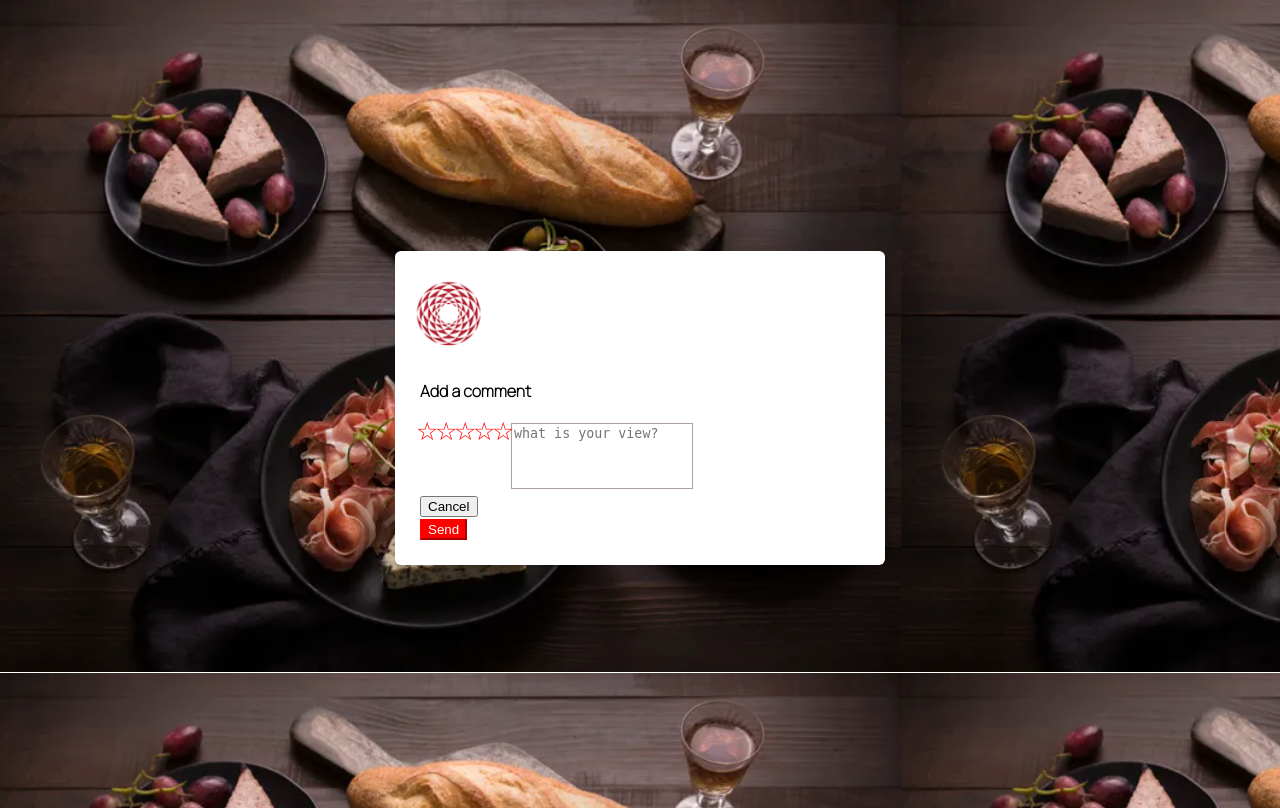
After one commit to arnabsingha2002/Python_project, a FastAPI app: template templates/rate.html in a window 1280 px wide. The commit adds this page. Run offline with FastAPI, Linux system fonts and the light colour scheme; the template is opened without the code that fills it, so the values that code supplies are empty.

Commit message:
rating feature

```diff
--- a/main.py
+++ b/main.py
@@ -22,3 +22,7 @@ async def login(username: str, password: str):
 @app.get("/about", response_class=HTMLResponse)
 async def about_us(request: Request):
     return templates.TemplateResponse("abt.html", {"request": request})
+
+@app.get("/rate", response_class=HTMLResponse)
+async def about_us(request: Request):
+    return templates.TemplateResponse("rate.html", {"request": request})
--- /dev/null
+++ b/static/rate.css
@@ -0,0 +1,103 @@
+@import url('https://fonts.googleapis.com/css2?family=Manrope:wght@200&display=swap');
+
+html,
+body {
+    height: 100%
+}
+
+body {
+    display: grid;
+   place-items: center;
+    font-family: 'Manrope', sans-serif;
+   background: url(/static/images/bg.png);
+
+}
+
+.card {
+    position: relative;
+    display: flex;
+    flex-direction: column;
+    min-width: 0;
+    padding: 20px;
+    width: 450px;
+    word-wrap: break-word;
+    background-color: #fff;
+    background-clip: border-box;
+    border-radius: 6px;
+    /* Standard property */
+    box-shadow: 2px 2px 4px rgba(0, 0, 0, 0.2);
+    -moz-box-shadow: 0px 0px 5px 0px rgba(212, 182, 212, 1)
+}
+
+.comment-box{
+
+    padding:5px;
+}
+
+
+
+.comment-area textarea{
+   resize: none;
+        border: 1px solid #ad9f9f;
+}
+
+
+.form-control:focus {
+    color: #495057;
+    background-color: #fff;
+    border-color: #ffffff;
+    outline: 0;
+    box-shadow: 0 0 0 1px rgb(255, 0, 0) !important;
+}
+
+.send {
+    color: #fff;
+    background-color: #ff0000;
+    border-color: #ff0000;
+}
+
+.send:hover {
+    color: #fff;
+    background-color: #f50202;
+    border-color: #f50202;
+}
+
+
+.rating {
+ display: flex;
+        margin-top: -10px;
+    flex-direction: row-reverse;
+    margin-left: -4px;
+        float: left;
+}
+
+.rating>input {
+    display: none
+}
+
+.rating>label {
+        position: relative;
+    width: 19px;
+    font-size: 25px;
+    color: #ff0000;
+    cursor: pointer;
+}
+
+.rating>label::before {
+    content: "\2605";
+    position: absolute;
+    opacity: 0
+}
+
+.rating>label:hover:before,
+.rating>label:hover~label:before {
+    opacity: 1 !important
+}
+
+.rating>input:checked~label:before {
+    opacity: 1
+}
+
+.rating:hover>input:checked~label:before {
+    opacity: 0.4
+}
--- a/static/script.js
+++ b/static/script.js
@@ -33,3 +33,7 @@ signupLoginLink.forEach(link => {
 aboutUsLink.addEventListener("click", () => {
     window.location.href = "/about-us";
 });
+
+aboutUsLink.addEventListener("click", () => {
+    window.location.href = "/rate";
+});
--- a/templates/index.html
+++ b/templates/index.html
@@ -20,7 +20,7 @@
             <ul class="links">
                 <span class="close-btn material-symbols-rounded">close</span>
                 <li><a href="/">Home</a></li>
-                <li><a href="#">Polls</a></li>
+                <li><a href="/rate">Rate Us</a></li>
                 <li><a href="#">Dining Menu</a></li>
                 <li><a href="/about">About us</a></li>
 
--- /dev/null
+++ b/templates/rate.html
@@ -0,0 +1,48 @@
+<!DOCTYPE html>
+<html lang="en">
+<head>
+    <meta charset="UTF-8">
+    <meta http-equiv="X-UA-Compatible" content="IE=edge">
+    <meta name="viewport" content="width=device-width, initial-scale=1.0">
+    <title>Bots rate here</title>
+    <link rel="stylesheet" href="/static/rate.css">
+</head>
+<body>
+    <div class="card">
+        <div class="row">
+            <div class="col-2">
+                <img src="/static/images/logo.png" width="70" class="rounded-circle mt-2">
+            </div>
+            <div class="col-10">
+                <div class="comment-box ml-2">
+                    <h4>Add a comment</h4>
+                    <div class="rating">
+                        <input type="radio" name="rating" value="5" id="5"><label for="5">☆</label>
+                        <input type="radio" name="rating" value="4" id="4"><label for="4">☆</label>
+                        <input type="radio" name="rating" value="3" id="3"><label for="3">☆</label>
+                        <input type="radio" name="rating" value="2" id="2"><label for="2">☆</label>
+                        <input type="radio" name="rating" value="1" id="1"><label for="1">☆</label>
+                    </div>
+                    <div class="comment-area">
+                        <textarea class="form-control" placeholder="what is your view?" rows="4"></textarea>
+                    </div>
+                    <div class="comment-btns mt-2">
+                        <div class="row">
+                            <div class="col-6">
+                                <div class="pull-left">
+                                    <button class="btn btn-success btn-sm">Cancel</button>
+                                </div>
+                            </div>
+                            <div class="col-6">
+                                <div class="pull-right">
+                                    <button class="btn btn-success send btn-sm">Send <i class="fa fa-long-arrow-right ml-1"></i></button>
+                                </div>
+                            </div>
+                        </div>
+                    </div>
+                </div>
+            </div>
+        </div>
+    </div>
+</body>
+</html>
```
